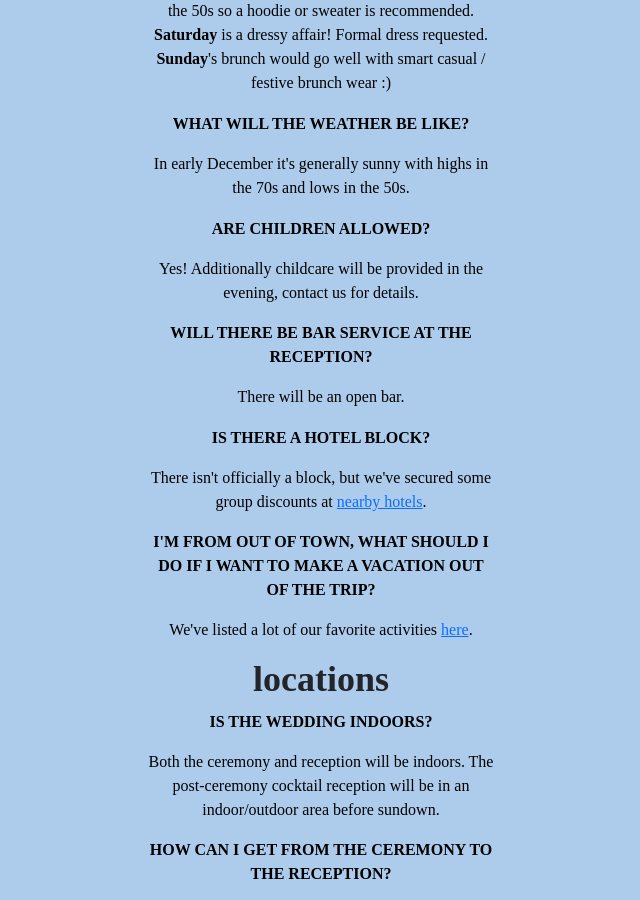
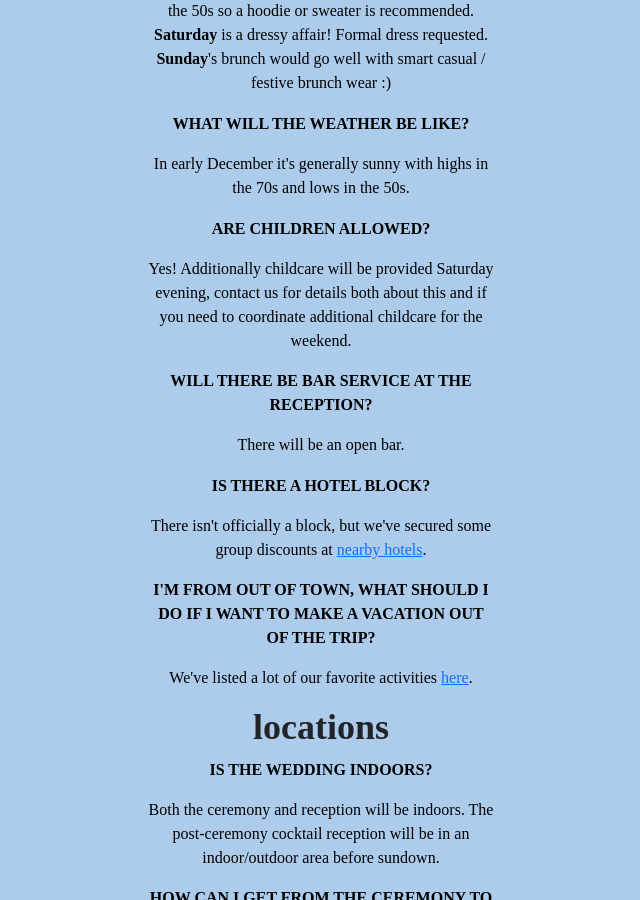
Before and after one commit to youandmia/youandmia.github.io, a Jekyll site: the page built from faqs.md, in a window 1280 px wide and 900 px high, scrolled down 365 px. Shown: the whole window, without its empty margins (319-959 px from the left). Built offline with Jekyll 4.4.1, drawn with Linux system fonts in a browser that asks for light colours; nearby versions of some CDN libraries; some web fonts are replaced.

Commit message:
Update _data/faqs.yml

```diff
--- a/_data/faqs.yml
+++ b/_data/faqs.yml
@@ -10,7 +10,7 @@
      - q: What will the weather be like?
        a: In early December it's generally sunny with highs in the 70s and lows in the 50s.
      - q: Are children allowed?
-       a: Yes! Additionally childcare will be provided in the evening, contact us for details.
+       a: Yes! Additionally childcare will be provided Saturday evening, contact us for details both about this and if you need to coordinate additional childcare for the weekend.
      - q: Will there be bar service at the reception?
        a: There will be an open bar.
      - q: Is there a hotel block?
```
